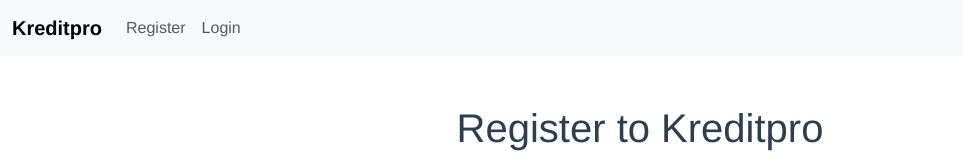
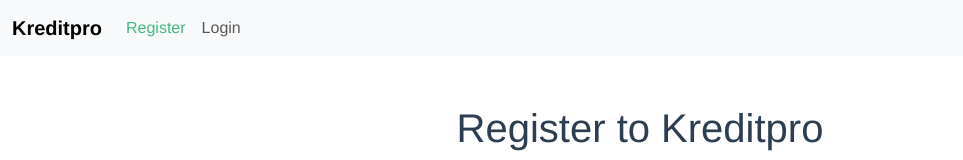
Before and after one commit to giorady/kreditpro, a Vue app in the folder kreditpro/: page /register in a window 1280 px wide. Shown: the top 160 px of the page, without its empty margins (0-963 px from the left). Built offline with nearby package versions, Linux system fonts and the light colour scheme.

Commit message:
Modified & cleaned files

```diff
--- a/kreditpro/src/App.vue
+++ b/kreditpro/src/App.vue
@@ -2,14 +2,21 @@
   <nav class="navbar navbar-expand-lg bg-body-tertiary">
     <div class="container-fluid">
       <a class="navbar-brand" href="#">Kreditpro</a>
-      <button class="navbar-toggler" type="button" data-bs-toggle="collapse" data-bs-target="#navbarSupportedContent"
-        aria-controls="navbarSupportedContent" aria-expanded="false" aria-label="Toggle navigation">
+      <button
+        class="navbar-toggler"
+        type="button"
+        data-bs-toggle="collapse"
+        data-bs-target="#navbarSupportedContent"
+        aria-controls="navbarSupportedContent"
+        aria-expanded="false"
+        aria-label="Toggle navigation"
+      >
         <span class="navbar-toggler-icon"></span>
       </button>
       <div class="collapse navbar-collapse" id="navbarSupportedContent">
         <ul class="navbar-nav me-auto mb-2 mb-lg-0">
           <li class="nav-item">
-            <router-link class="nav-link" to="/">Register</router-link>
+            <router-link class="nav-link" to="/register">Register</router-link>
           </li>
           <li class="nav-item">
             <router-link class="nav-link" to="/login">Login</router-link>
--- a/kreditpro/src/views/AboutView.vue
+++ /dev/null
@@ -1,5 +0,0 @@
-<template>
-  <div class="about">
-    <h1>This is an about page</h1>
-  </div>
-</template>
--- a/kreditpro/src/views/HomeView.vue
+++ /dev/null
@@ -1,18 +0,0 @@
-<template>
-  <div class="home">
-    <img alt="Vue logo" src="../assets/logo.png" />
-    <HelloWorld msg="Welcome to Your Vue.js App" />
-  </div>
-</template>
-
-<script>
-// @ is an alias to /src
-import HelloWorld from "@/components/HelloWorld.vue";
-
-export default {
-  name: "HomeView",
-  components: {
-    HelloWorld,
-  },
-};
-</script>
```
Also changed, not shown: kreditpro/.eslintrc.js, 1 other file (tests, documents, lock files or other folders).
